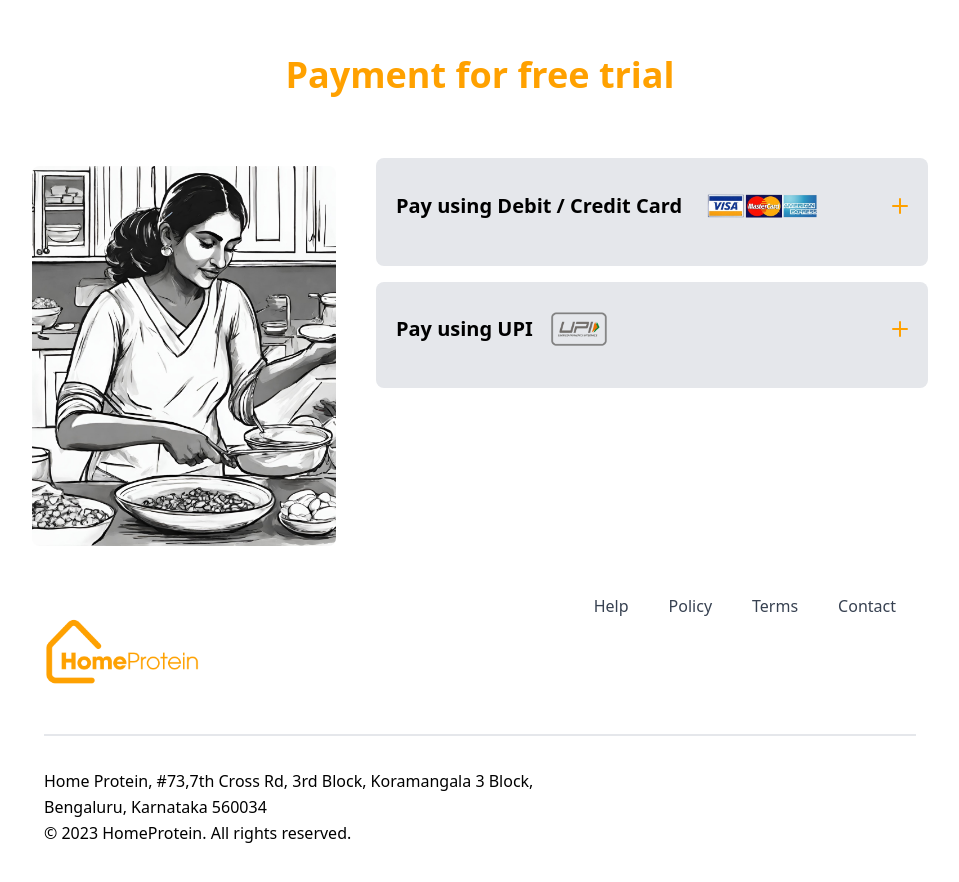
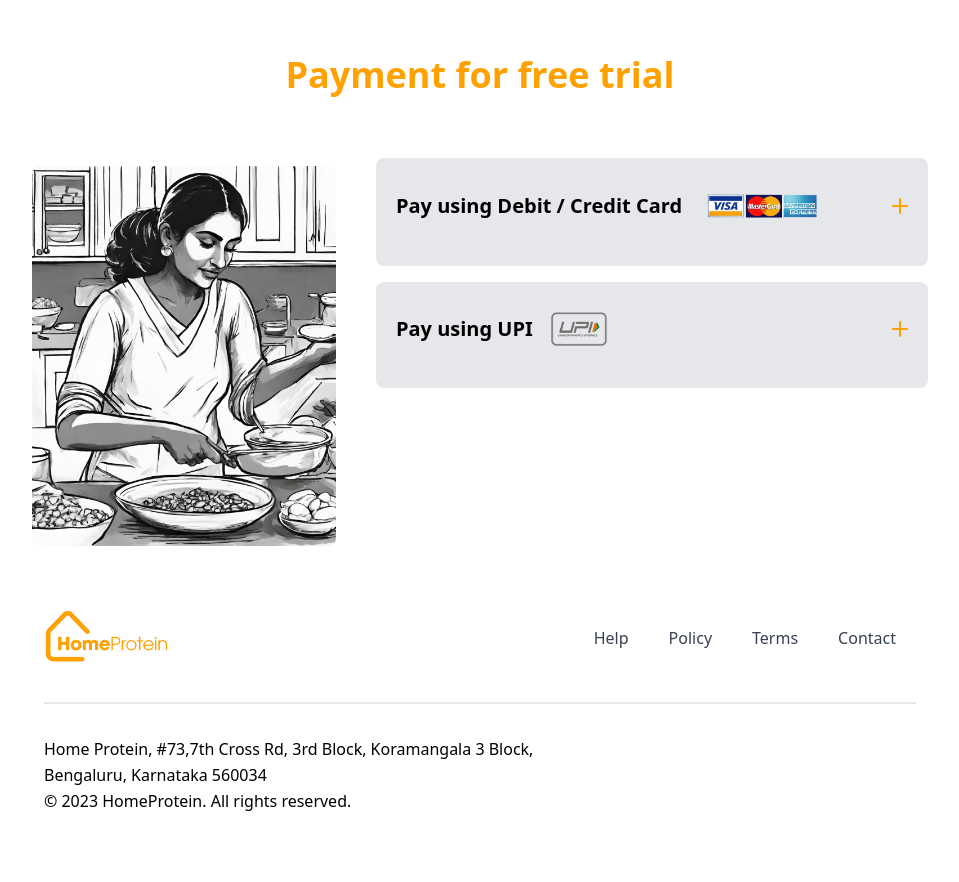
Before and after one commit to DanishQ1011/homeprotein, a Next.js app: page /payment in a window 1280 px wide. Shown: the top 882 px of the page, without its empty margins (160-1119 px from the left). Built offline with nearby package versions, Linux system fonts and the light colour scheme.

Commit message:
Update PaymentOption.jsx

```diff
--- a/src/components/PaymentOption.jsx
+++ b/src/components/PaymentOption.jsx
@@ -93,9 +93,9 @@ const PaymentOption = () => {
     <footer className="flex flex-col mt-4 p-3">
       <div className="flex  max-sm:flex-col max-sm:items-center  justify-between">
         <a href="/" target="_blank">
-        <Image src={logo} alt="logo" className="w-[10rem] "/>
+        <Image src={logo} alt="logo" className="w-[8rem] "/>
         </a>
-        <div className="flexitems-center p-5">
+        <div className="flex items-center p-5">
                 <div>
                     <ul className="list-none flex gap-10 text-gray-700">
                         <Link href='#/'><li className="hover:underline">Help</li></Link>
```
